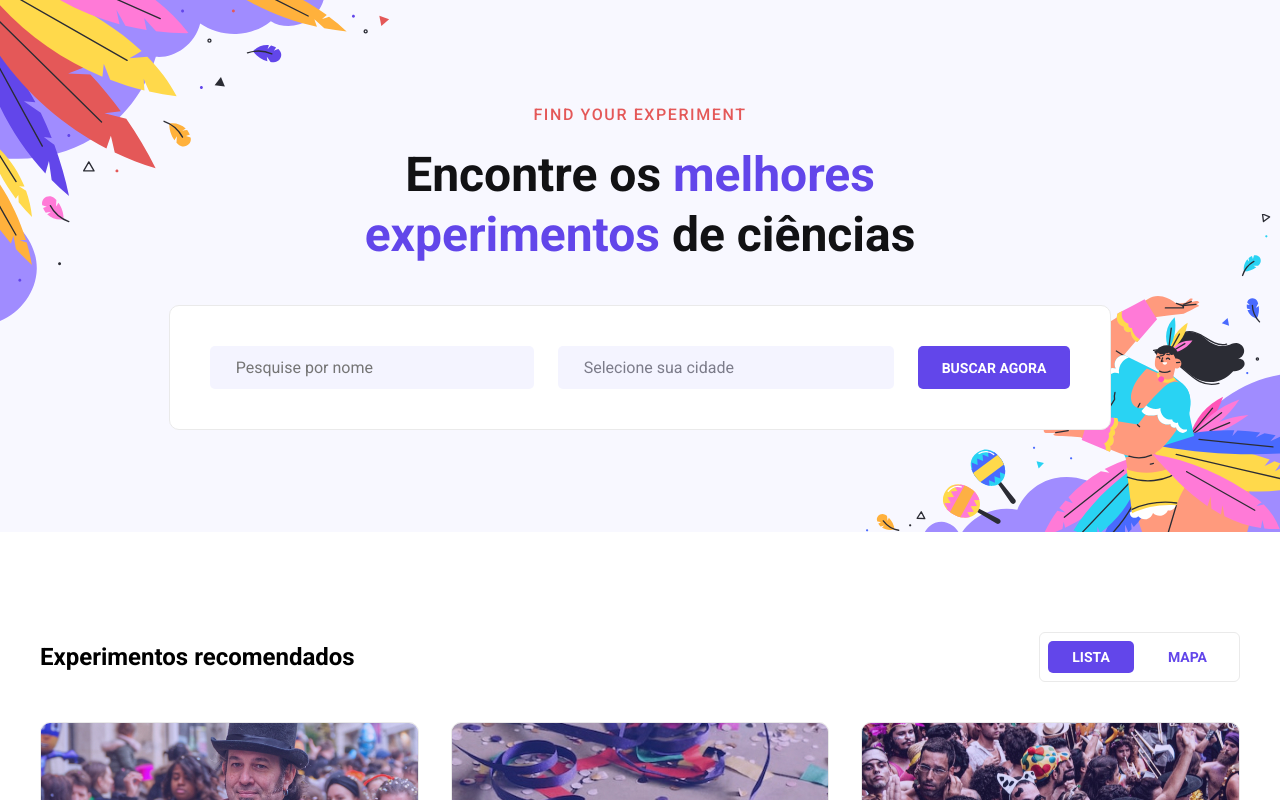
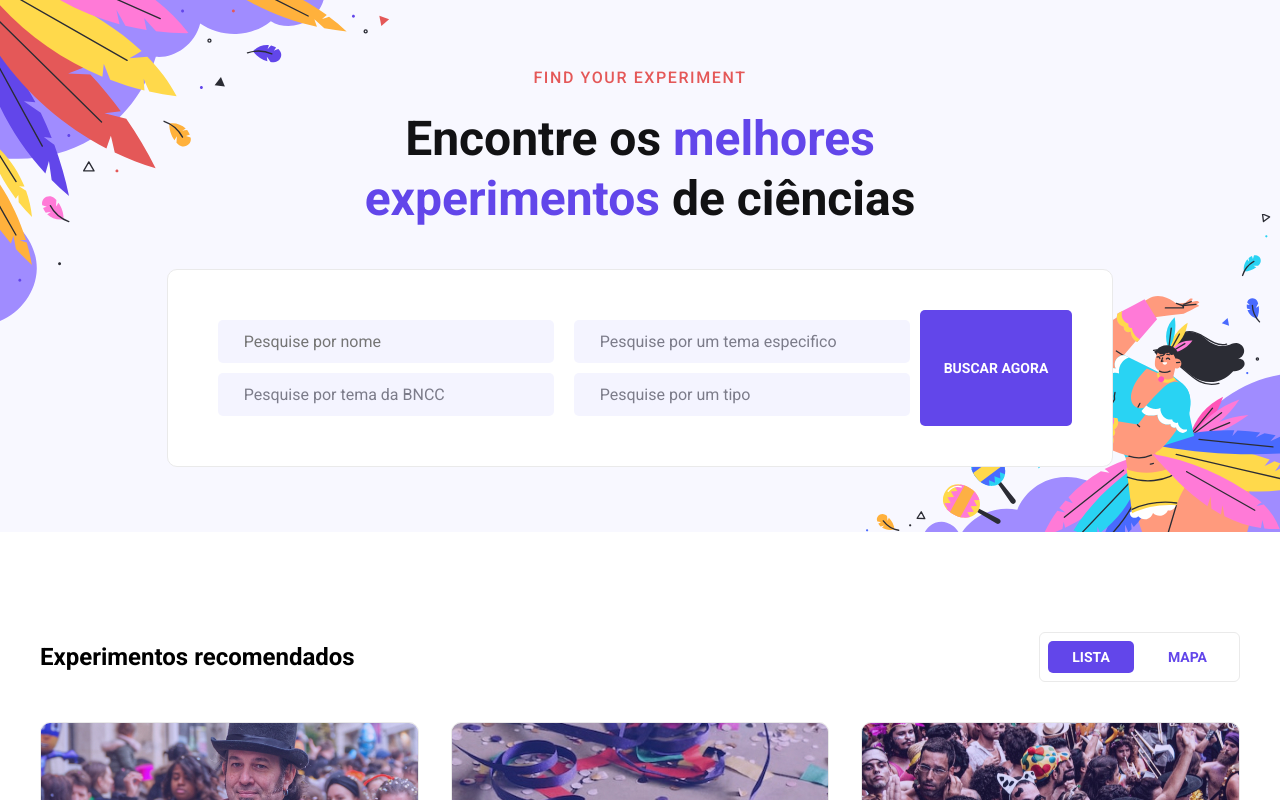
Before and after one commit to felptest/testing, a Next.js app: page / in a window 1280 px wide. Shown: the top 800 px of the page. Built offline with nearby package versions, Linux system fonts and the light colour scheme.

Commit message:
Update home

```diff
--- a/src/app/page.module.css
+++ b/src/app/page.module.css
@@ -150,7 +150,7 @@
 
   display: flex;
   padding: 4rem;
-  gap: 2.4rem;
+  gap: 0;
 
   background: #ffffff;
   border: 0.1rem solid #eaeaea;
@@ -161,7 +161,9 @@
   display: flex;
   align-items: center;
   gap: 1.2rem;
-
+  margin: 1rem;
+/*   margin-bottom: 2rem;
+ */
   background: #f4f4ff;
   border-radius: 0.5rem;
   padding: 1.2rem 0.8rem 1.2rem 1.4rem;
@@ -275,6 +277,11 @@ section.cards {
     background-size: 30vw;
     background-repeat: no-repeat;
   }
+
+.search-field {
+ margin-bottom: 0;
+}
+
 }
 
 @media (max-width: 870px) {
--- a/src/app/page.tsx
+++ b/src/app/page.tsx
@@ -17,6 +17,8 @@ export default function Home() {
       </div>
 
       <form className={styles.search}>
+
+        <div>
           <div className={styles['search-field']}>
             <label className={styles['sr-only']} htmlFor="name">Pesquise por nome</label>
             <i className={styles['ph-caret-down-light']}></i>
@@ -29,16 +31,43 @@ export default function Home() {
             />
           </div>
           <div className={styles['search-field']}>
-          <label className={styles['sr-only']} htmlFor="city">Selecione uma cidade</label>
+            <label className={styles['sr-only']} htmlFor="city">Pesquise por tema da BNCC</label>
             <i className={styles['ph-caret-down-light']}></i>
             <select className={styles.select} name="city" id="city">
-            <option value="0" selected>Selecione sua cidade</option>
-            <option value="sao-paulo">São Paulo</option>
-            <option value="rio-de-janeiro">Rio de Janeiro</option>
-            <option value="salvador">Salvador</option>
+              <option value="0" selected>Pesquise por tema da BNCC</option>
+              <option value="sao-paulo">Células</option>
+              <option value="rio-de-janeiro">Fenõmenos elétricos</option>
+              <option value="salvador">Ecologia</option>
             </select>
             <i className="ph-caret-down-light"></i>
           </div>
+        </div>
+
+        <div>
+        <div className={styles['search-field']}>
+            <label className={styles['sr-only']} htmlFor="city">Pesquise por um tema especifico</label>
+            <i className={styles['ph-caret-down-light']}></i>
+            <select className={styles.select} name="city" id="city">
+              <option value="0" selected>Pesquise por um tema especifico</option>
+              <option value="sao-paulo">Células</option>
+              <option value="rio-de-janeiro">Fenõmenos elétricos</option>
+              <option value="salvador">Ecologia</option>
+            </select>
+            <i className="ph-caret-down-light"></i>
+          </div>
+          <div className={styles['search-field']}>
+            <label className={styles['sr-only']} htmlFor="city">Pesquise por um tipo</label>
+            <i className={styles['ph-caret-down-light']}></i>
+            <select className={styles.select} name="city" id="city">
+              <option value="0" selected>Pesquise por um tipo</option>
+              <option value="sao-paulo">Células</option>
+              <option value="rio-de-janeiro">Fenõmenos elétricos</option>
+              <option value="salvador">Ecologia</option>
+            </select>
+            <i className="ph-caret-down-light"></i>
+          </div>
+        </div>
+
         <button className={styles['btn-primary']}>Buscar agora</button>
       </form>
     </div>
```
Lines whose indentation alone changed are shown as unchanged.
